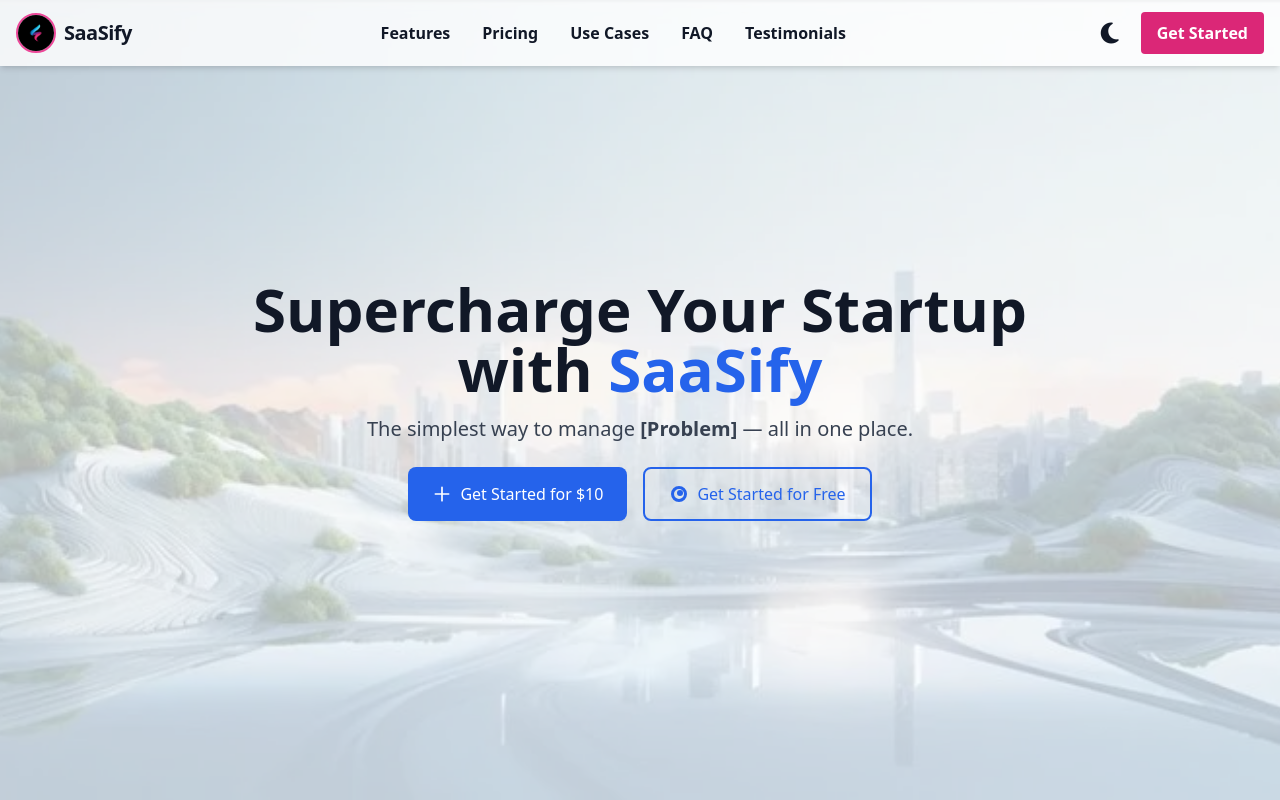
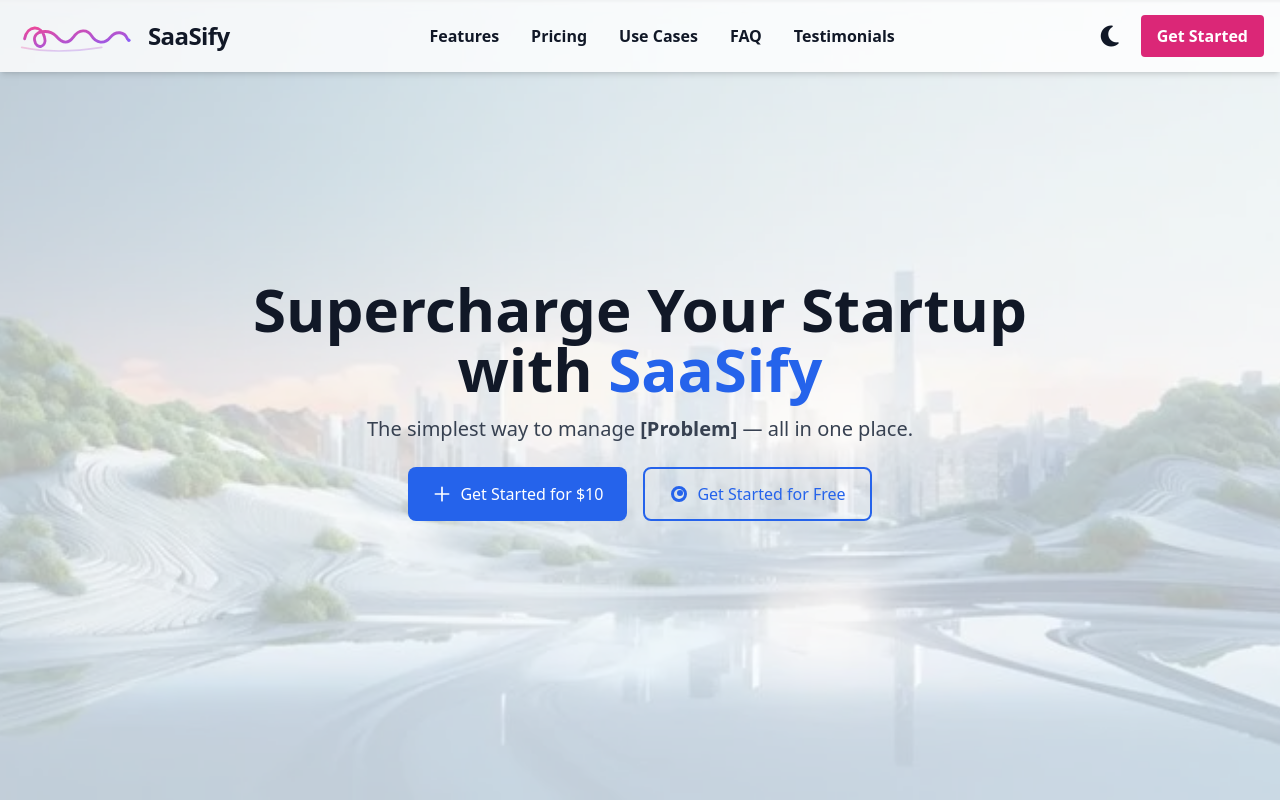
Before and after one commit to ak-shuvo163/Saasify, a website: page index.html in a window 1280 px wide. Shown: the top 800 px of the page. Drawn offline with Linux system fonts and the light colour scheme.

Commit message:
Update Saasify logo

```diff
--- a/index.html
+++ b/index.html
@@ -75,11 +75,53 @@
      <nav
      class="w-full px-4 py-3 flex justify-between items-center shadow-md bg-white/80 dark:bg-gray-700/80 backdrop:blur transition duration-300 fixed top-0 left-0 z-50">
 
+
+
      <!--logo-->
-     <div class="flex items-center gap-2">
+     <!-- SaaSify Signature Logo – Gradient + Icon + Favicon Versions -->
+
+    <!-- 1️⃣ Signature Logo with Pink → Purple Gradient -->
+<div class="flex items-center gap-3">
+<svg width="120" height="48" viewBox="0 0 420 160" fill="none" xmlns="http://www.w3.org/2000/svg">
+<defs>
+<linearGradient id="sigGradient" x1="0" y1="0" x2="1" y2="1">
+<stop offset="0%" stop-color="#ec4899" />
+<stop offset="100%" stop-color="#8b5cf6" />
+</linearGradient>
+</defs>
+
+
+<path d="M20 120 Q140 145 300 120" stroke="url(#sigGradient)" stroke-width="6" stroke-linecap="round" opacity="0.3"/>
+
+
+<path d="M30 90
+C 40 40, 90 40, 100 85
+C 110 120, 70 130, 65 95
+C 60 60, 115 55, 140 80
+C 165 110, 185 105, 200 85
+C 220 55, 250 55, 265 80
+C 280 105, 310 110, 330 85
+C 350 60, 380 65, 390 90"
+stroke="url(#sigGradient)"
+stroke-width="10"
+stroke-linecap="round"
+stroke-linejoin="round"/>
+
+
+<circle cx="395" cy="95" r="6" fill="#8b5cf6"/>
+</svg>
+
+
+<span class="text-2xl font-semibold tracking-tight">SaaSify</span>
+</div>
+
+
+
+
+     <!-- <div class="flex items-center gap-2">
          <img src="assets/images/download (36).webp" alt="Logo" class="w-10 h-10 rounded-full border-2 border-pink-500">
          <span class="font-bold text-xl tracking-tight">SaaSify</span>
-     </div>
+     </div> -->
      <ul class="hidden md:flex gap-8 font-semibold">
          <li><a href="#features" class="nav-link hover:text-pink-500 transition">Features</a></li>
          <li><a href="#pricing" class="nav-link hover:text-pink-500 transition">Pricing</a></li>
```
